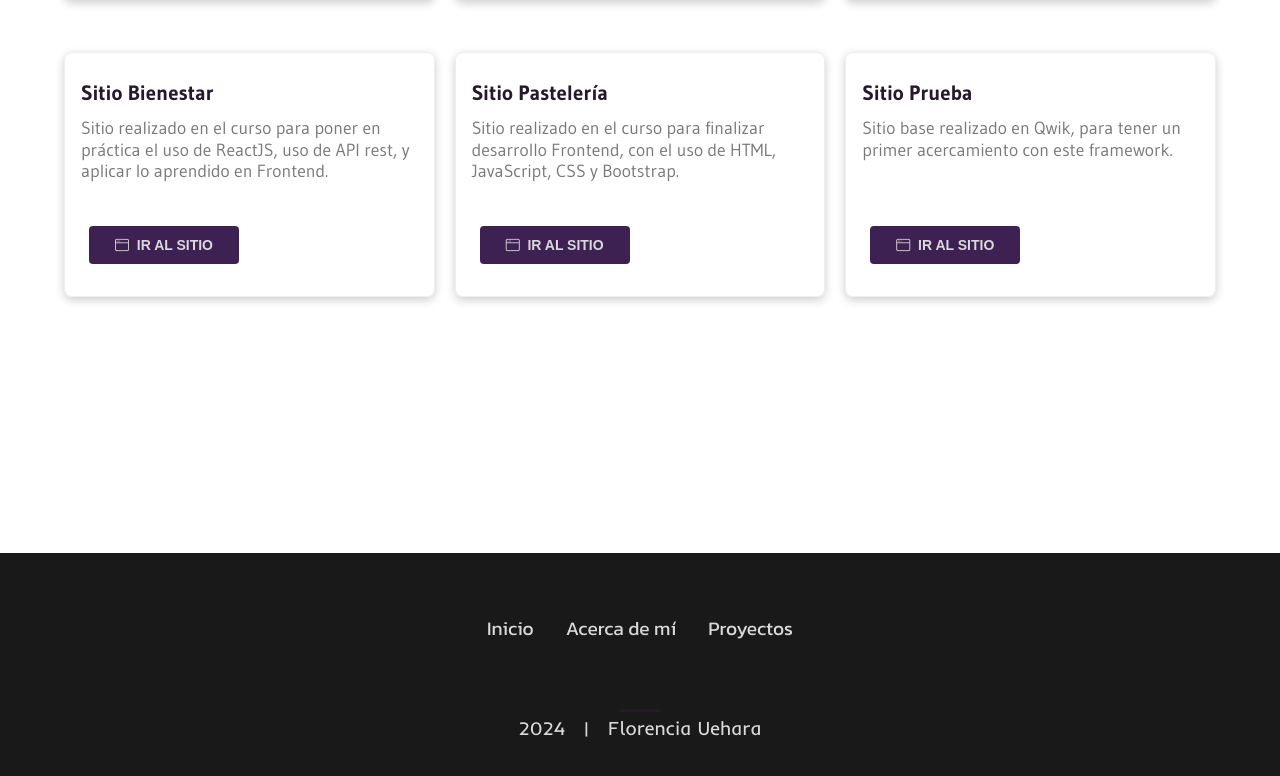
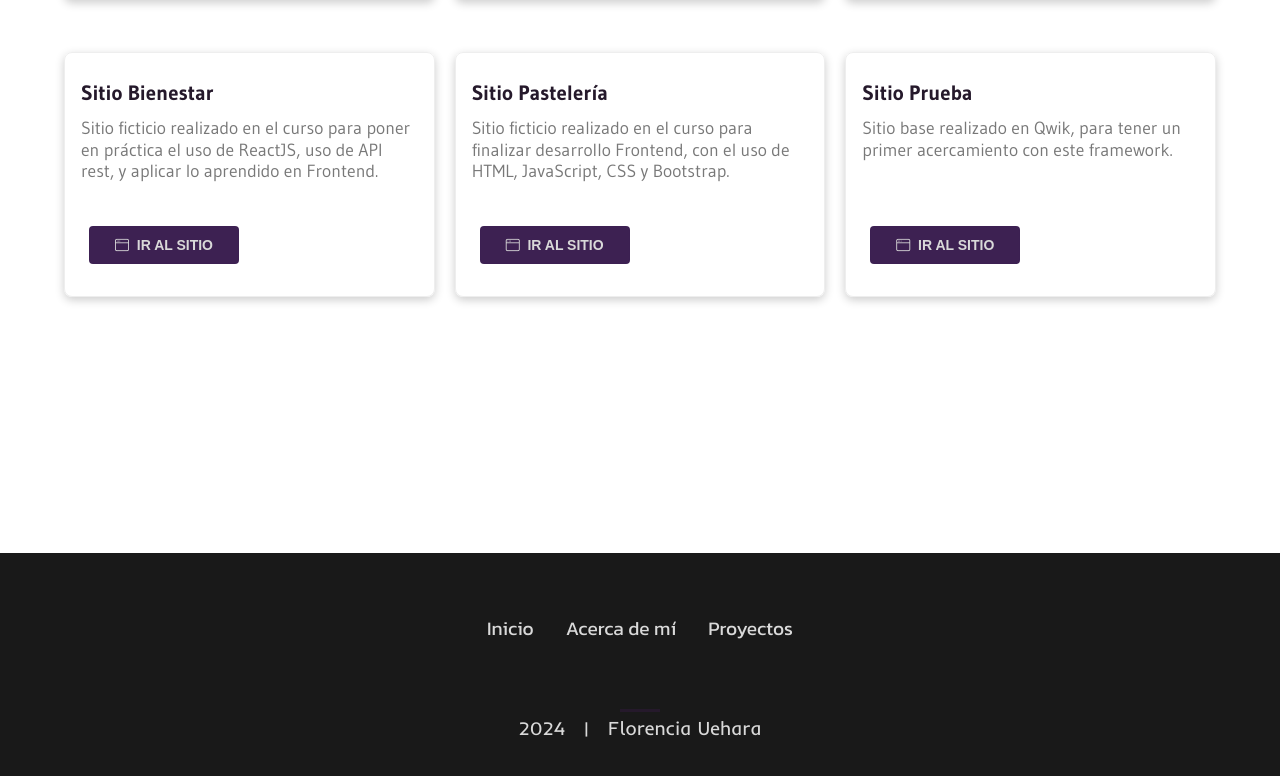
Before and after one commit to Flop16/dev, a React (Create React App) app: page / in a window 1280 px wide. Shown: the part 2576-3352 px from the top of the page. Built offline with nearby package versions, Linux system fonts and the light colour scheme.

Commit message:
descripción

```diff
--- a/src/components/Projects.js
+++ b/src/components/Projects.js
@@ -38,7 +38,7 @@ const Projects = () => {
                     <div className='card'>
                         <div className='card-content'>
                             <p><span>Sitio Bienestar</span></p>
-                            <p>Sitio realizado en el curso para poner en práctica el uso de ReactJS, uso de API rest, y aplicar lo aprendido en Frontend.</p>
+                            <p>Sitio ficticio realizado en el curso para poner en práctica el uso de ReactJS, uso de API rest, y aplicar lo aprendido en Frontend.</p>
                         </div>
                         <div className='button-container'>
                             <button className='button'><a href="https://masajes-react.netlify.app" target="_blank" rel="noopener noreferrer"><i className="bi bi-window"></i>&nbsp; Ir al sitio</a></button>
@@ -47,7 +47,7 @@ const Projects = () => {
                     <div className='card'>
                         <div className='card-content'>
                             <p><span>Sitio Pastelería</span></p>
-                            <p>Sitio realizado en el curso para finalizar desarrollo Frontend, con el uso de HTML, JavaScript, CSS y Bootstrap.</p>
+                            <p>Sitio ficticio realizado en el curso para finalizar desarrollo Frontend, con el uso de HTML, JavaScript, CSS y Bootstrap.</p>
                         </div>
                         <div className='button-container'>
                             <button className='button'><a href="https://pasteleria-front.netlify.app" target="_blank" rel="noopener noreferrer"><i className="bi bi-window"></i>&nbsp; Ir al sitio</a></button>
```
